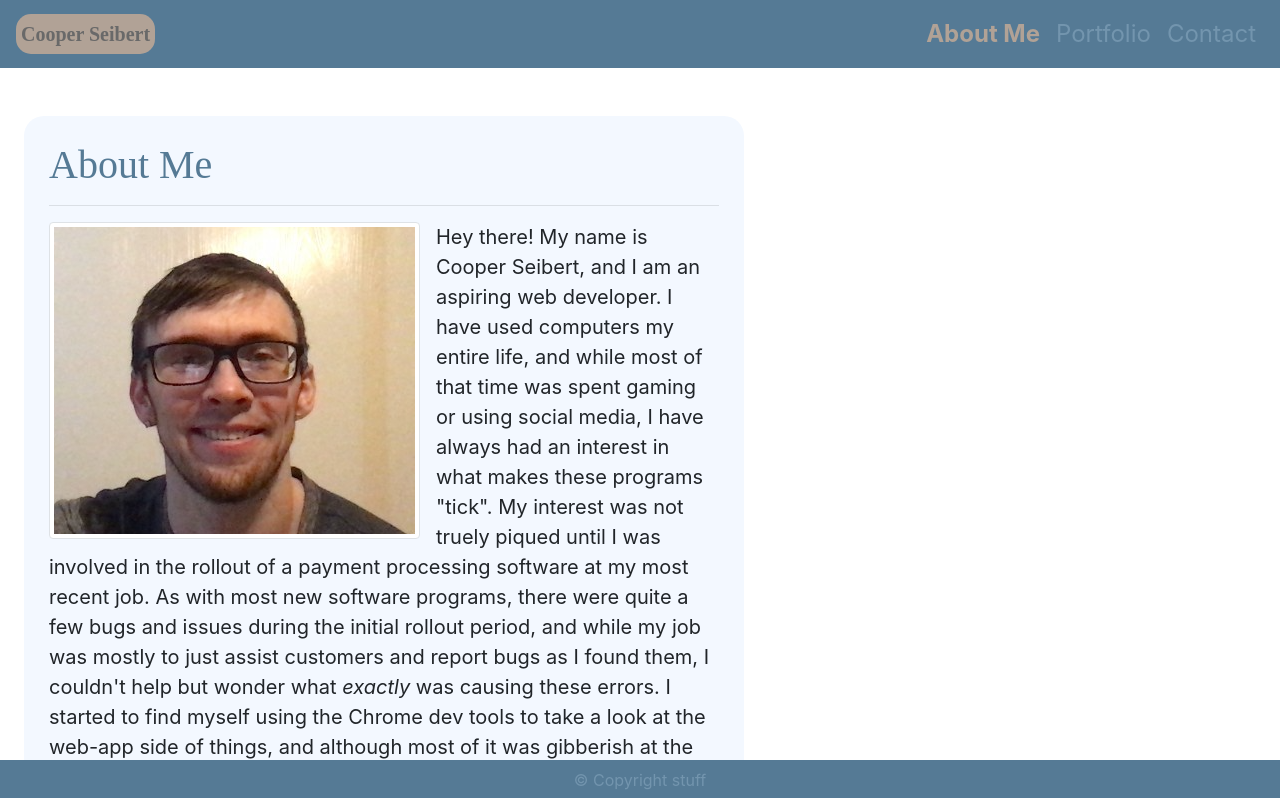
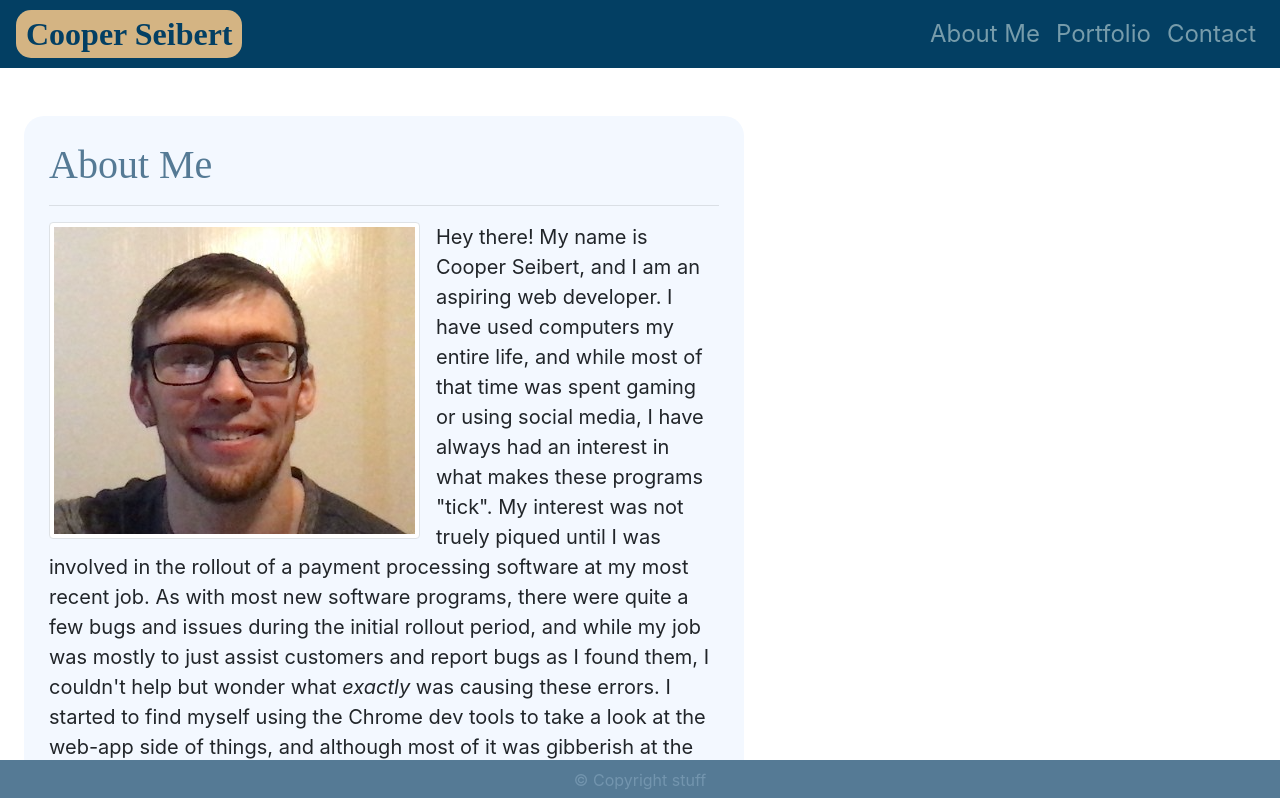
Before and after one commit to cseibert2667/Portfolio_React, a React (Create React App) app: page / in a window 1280 px wide. Shown: the top 798 px of the page. Built offline with nearby package versions, Linux system fonts and the light colour scheme.

Commit message:
header styling

```diff
--- a/package.json
+++ b/package.json
@@ -9,6 +9,7 @@
     "axios": "^0.20.0",
     "bootstrap": "^4.5.2",
     "react": "^16.13.1",
+    "react-bootstrap": "^1.3.0",
     "react-dom": "^16.13.1",
     "react-hanger": "^2.2.1",
     "react-router": "^5.2.0",
--- a/src/components/Header/Header.css
+++ b/src/components/Header/Header.css
@@ -1,33 +1,29 @@
 .navbar {
-    background-color: #557A95;
+    background-color: #033F63;
 }
 
-.navbar-brand {
+.navbar-brand-name {
     font-size: 32px;
-    color: #696969;
-    background-color: #b1a296;
+    color: #033F63;
+    background-color: #D4B483;
     border-radius: 15px;
-    padding: 5px;
+    padding: 0px 10px;
     font-weight: bold;
     font-family: 'Times New Roman', Times, serif;
 }
 
-.navbar-brand:hover {
-    color: #7395AE;
+.navbar-brand-name:hover {
+    color: #779CAB;
+    text-decoration: none;
 }
 
 .nav-item a {
     font-size: 24px;
-    color: #7395AE;
+    color: #779CAB;
 }
 
 .nav-item a:hover {
-    color: #5d5c61
-}
-
-.active a {
-    color: #b1a296;
-    font-weight: bold;
+    color: #D4B483
 }
 
 .navbar-toggler {
--- a/src/components/Header/Header.js
+++ b/src/components/Header/Header.js
@@ -1,11 +1,12 @@
 import React from "react";
 import "./Header.css";
 import { Link } from "react-router-dom";
+import { Navbar, Nav } from "react-bootstrap";
 
 export default function Header() {
   return (
     <nav class="navbar navbar-expand-lg">
-      <a class="navbar-brand" href="#">
+      <a class="navbar-brand-name" href="#">
         Cooper Seibert
       </a>
       <button
```
Also changed, not shown: 1 other file (tests, documents, lock files or other folders).
